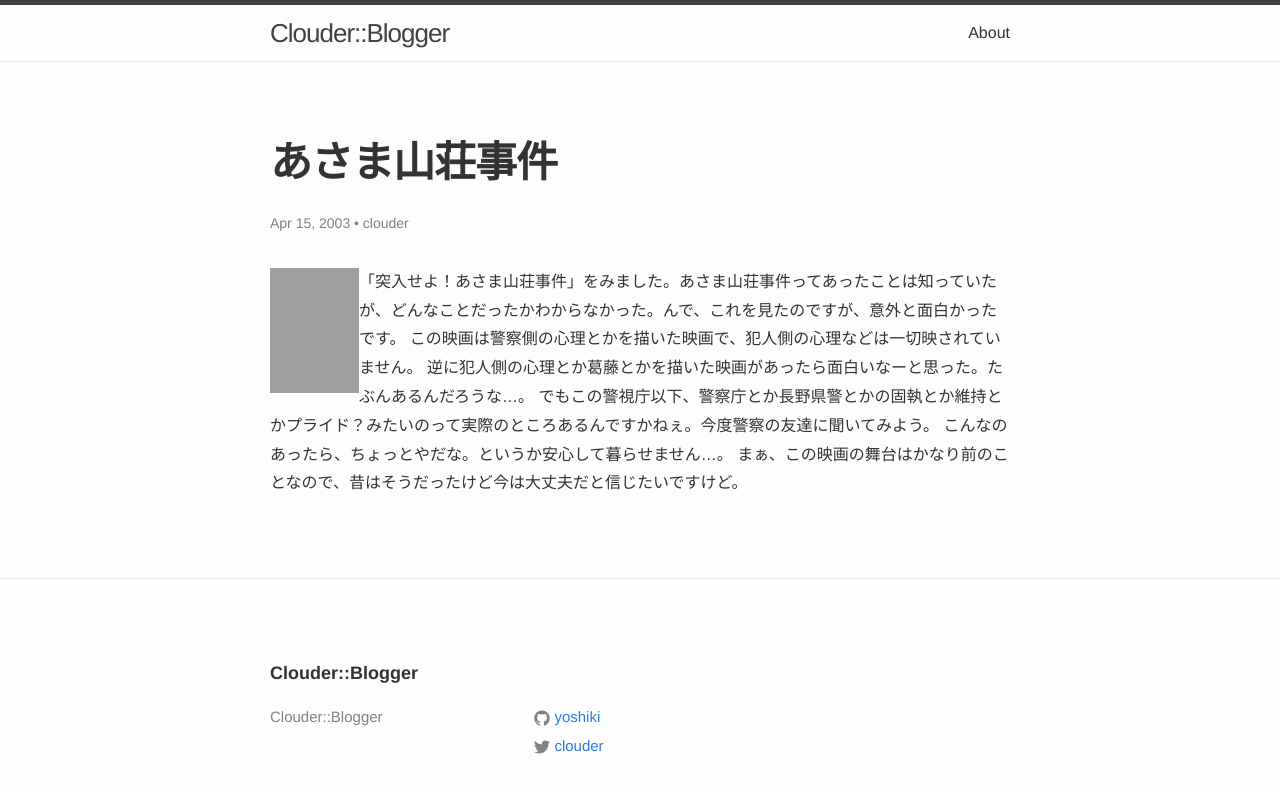
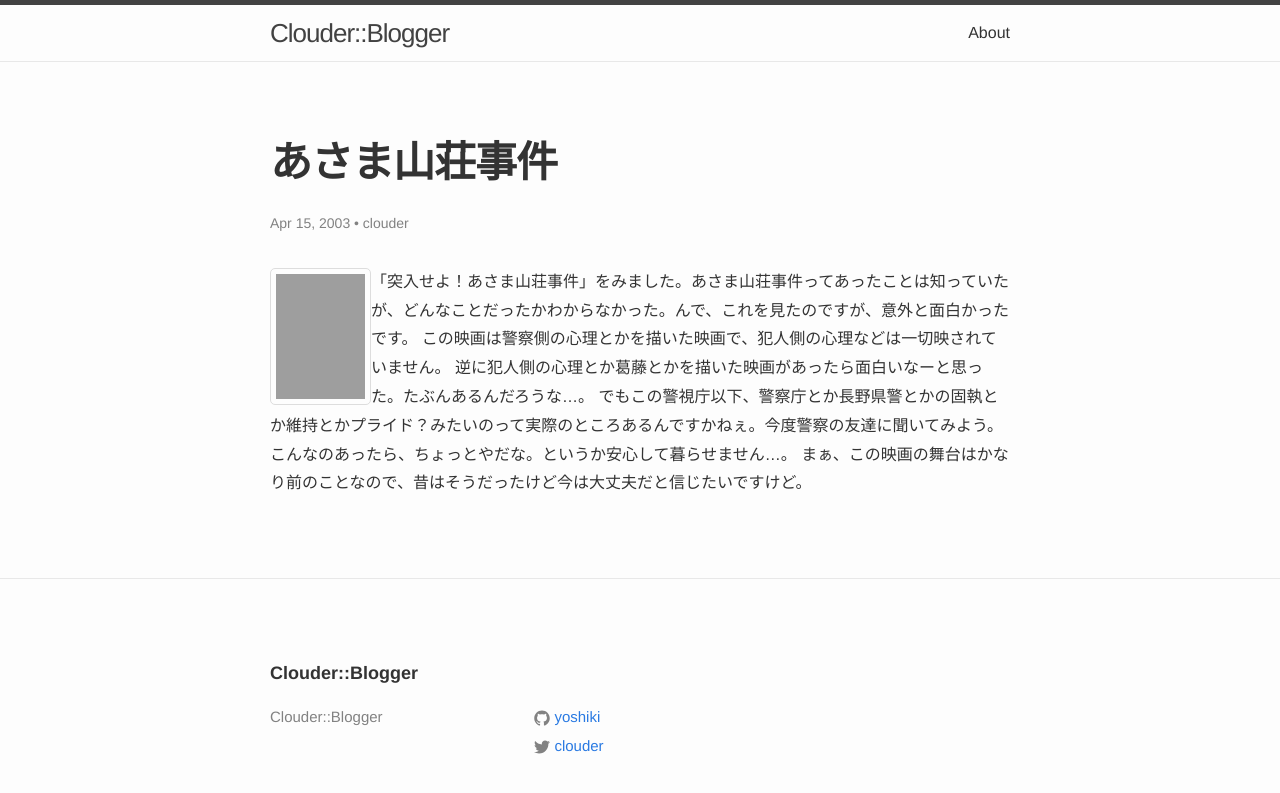
Before and after one commit to yoshiki/yoshiki.github.io, a Jekyll site: the page built from _posts/2003-04-15-post-31.html, in a window 1280 px wide. Shown: the top 793 px of the page. Built offline with Jekyll 4.4.1, drawn with Linux system fonts in a browser that asks for light colours; grey boxes are pictures that could not be loaded.

Commit message:
Add image style

```diff
--- a/_sass/_layout.scss
+++ b/_sass/_layout.scss
@@ -259,6 +259,12 @@
     table {
         margin-bottom: 15px;
     }
+
+    img {
+        border-radius: 5px;
+        border: 1px #ddd solid;
+        padding: 5px;
+    }
 }
 
 /**
```
